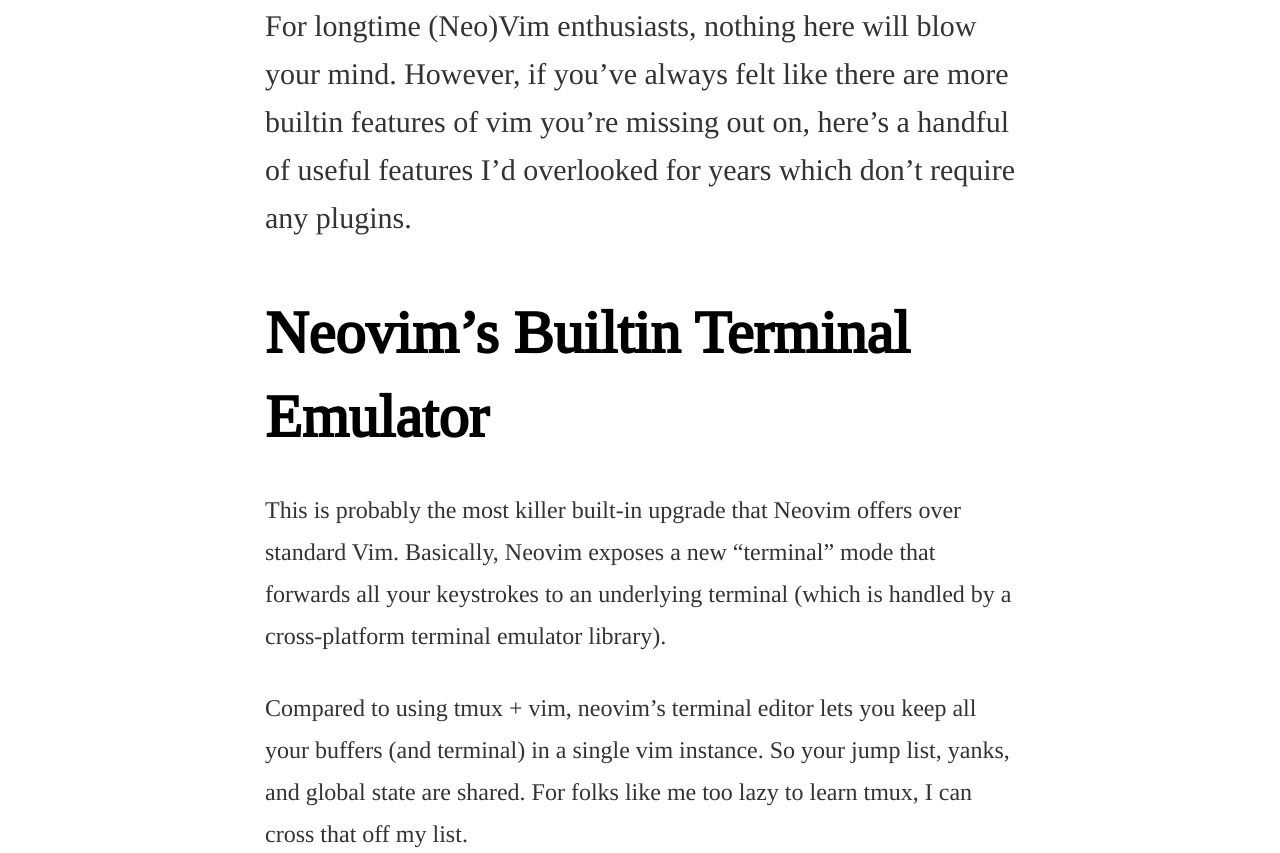
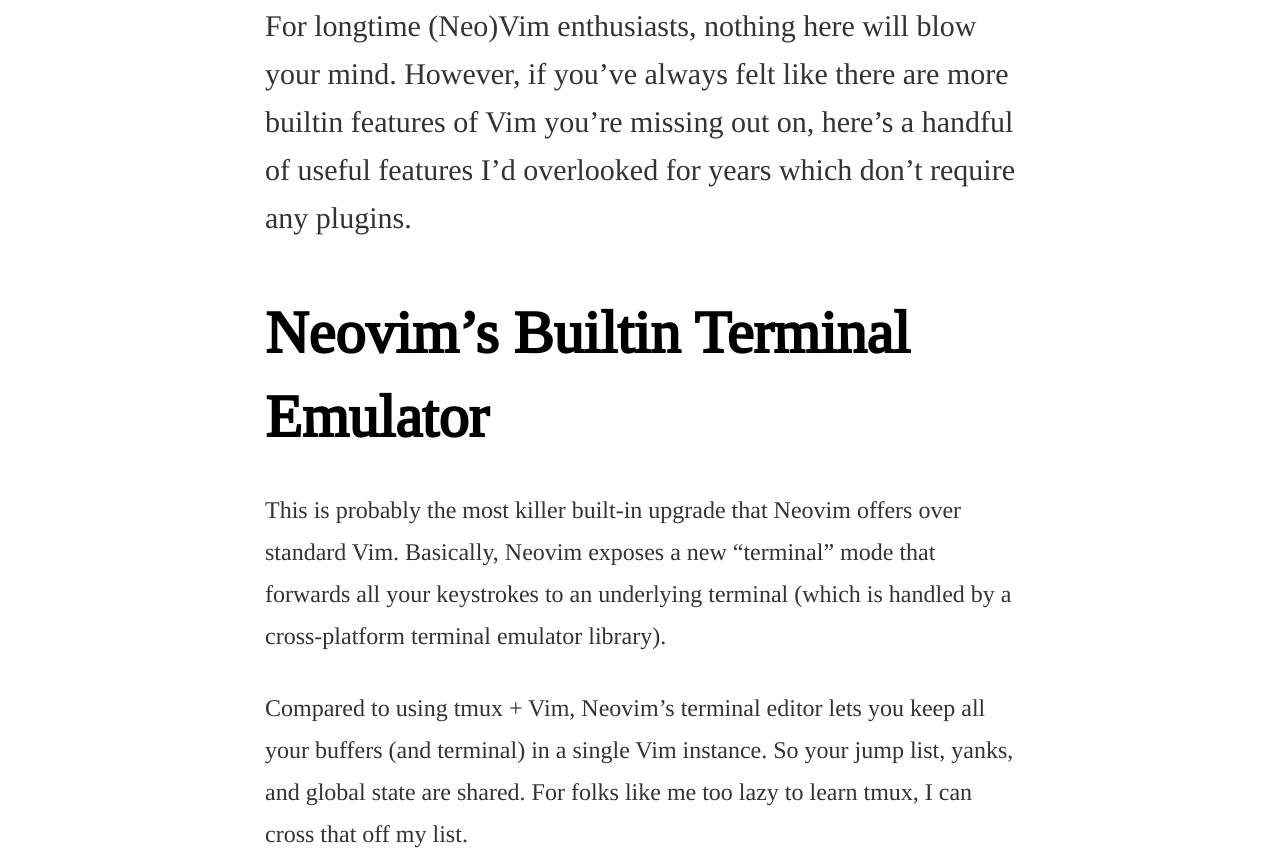
Before and after one commit to brycefisher/brycefisher.github.io-jekyll, a Jekyll site: the page built from _posts/2016-07-19-builtin-neovim-features-everyone-should-know.md, in a window 1280 px wide and 1400 px high, scrolled down 240 px. Shown: the part 253-1106 px from the top of the window. Built offline with Jekyll 4.4.1, drawn with Linux system fonts in a browser that asks for light colours; comment, search, counter and statistics services are not loaded.

````diff
--- a/_posts/2016-07-19-builtin-neovim-features-everyone-should-know.md
+++ b/_posts/2016-07-19-builtin-neovim-features-everyone-should-know.md
@@ -1,17 +1,17 @@
 ---
 title: "Builtin Neovim Features Everyone Should Know"
 layout: "post"
-excerpt: "I've been using vim and now neovim for several years, but I've never felt like I was taking full advantage of even the basic feature set. Here's my attempt to learn and record some really useful features of (neo)vim that I should have picked up ages ago."
+excerpt: "I've been using Vim and now Neovim for several years, but I've never felt like I was taking full advantage of even the basic feature set. Here's my attempt to learn and record some really useful features of (neo)Vim that I should have picked up ages ago."
 category: vim
 ---
 
-For longtime (Neo)Vim enthusiasts, nothing here will blow your mind. However, if you've always felt like there are more builtin features of vim you're missing out on, here's a handful of useful features I'd overlooked for years which don't require any plugins.
+For longtime (Neo)Vim enthusiasts, nothing here will blow your mind. However, if you've always felt like there are more builtin features of Vim you're missing out on, here's a handful of useful features I'd overlooked for years which don't require any plugins.
 
 ## Neovim's Builtin Terminal Emulator
 
 This is probably the most killer built-in upgrade that Neovim offers over standard Vim. Basically, Neovim exposes a new "terminal" mode that forwards all your keystrokes to an underlying terminal (which is handled by a cross-platform terminal emulator library).
 
-Compared to using tmux + vim, neovim's terminal editor lets you keep all your buffers (and terminal) in a single vim instance. So your jump list, yanks, and global state are shared. For folks like me too lazy to learn tmux, I can cross that off my list.
+Compared to using tmux + Vim, Neovim's terminal editor lets you keep all your buffers (and terminal) in a single Vim instance. So your jump list, yanks, and global state are shared. For folks like me too lazy to learn tmux, I can cross that off my list.
 
 ### Starting Terminal Mode in the Current Buffer
 
@@ -19,7 +19,7 @@ Compared to using tmux + vim, neovim's terminal editor lets you keep all your bu
 :terminal
 ```
 
-And then type anything that will put you into insert mode (`a`, `o`, `i` etc).
+And then type anything that will put you into insert mode (`a`, `o`, `i`, etc).
 
 ### Start Terminal Mode in a New Buffer
 
````
